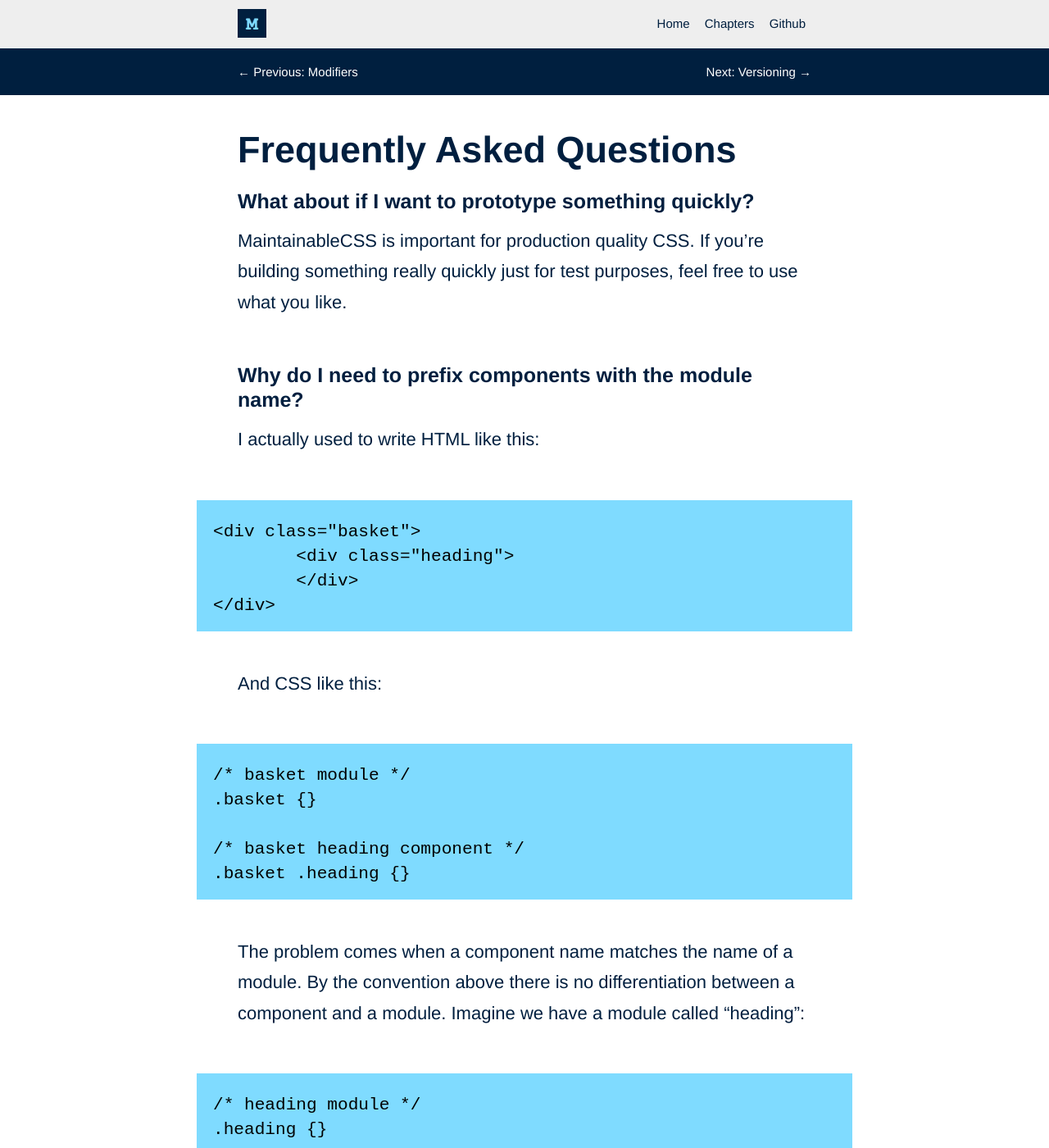
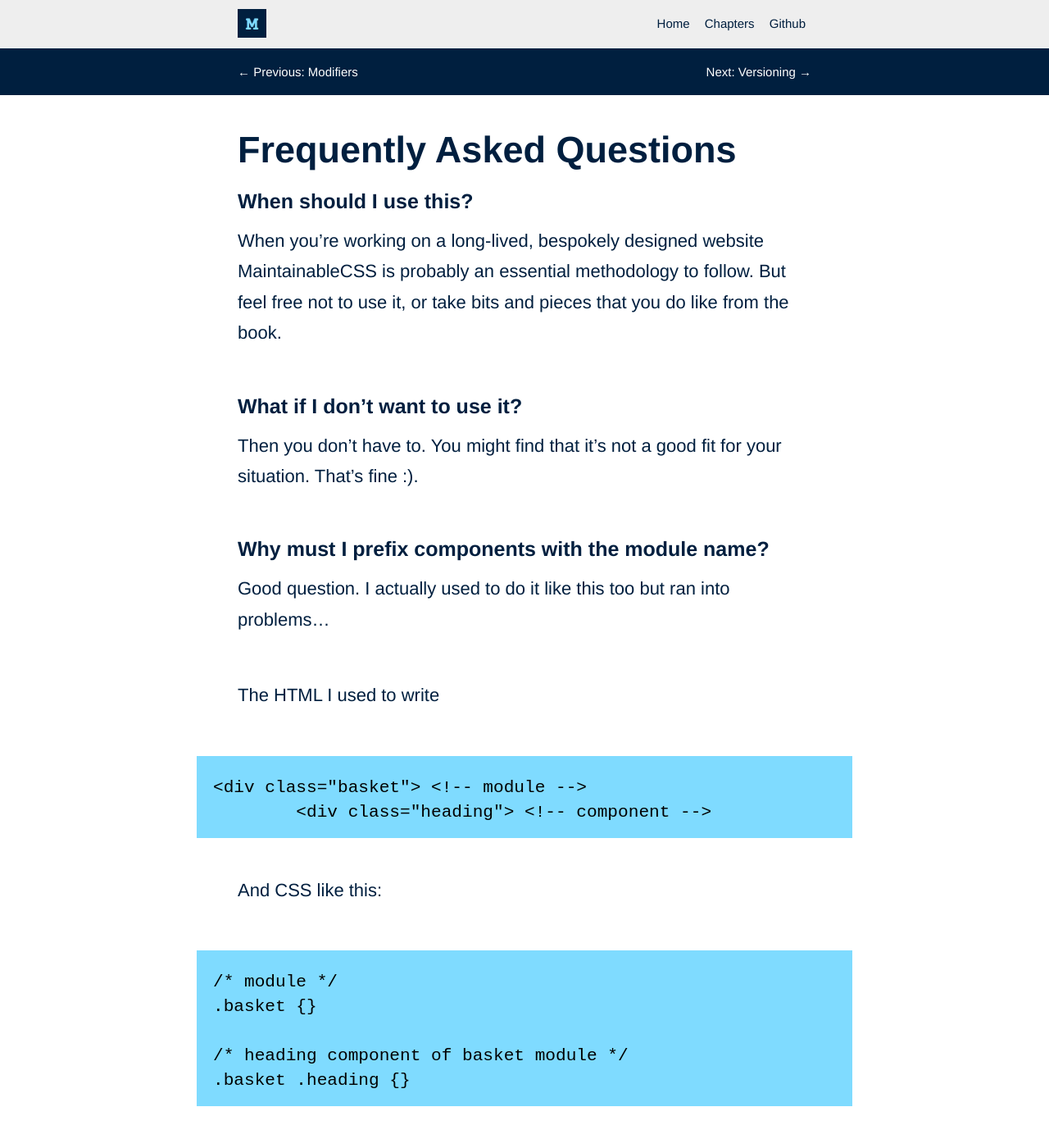
Before and after one commit to adamsilver/maintainablecss.com-jekyll, a Jekyll site: the page built from _chapters/09-faqs.md, in a window 1280 px wide and 1400 px high. Shown: the whole window at 82% size. Built offline with Jekyll 4.4.1, drawn with Linux system fonts in a browser that asks for light colours; some of the changed text lies outside the part shown.

Commit message:
faqs latest

```diff
--- a/_chapters/09-faqs.md
+++ b/_chapters/09-faqs.md
@@ -6,35 +6,34 @@ permalink: /chapters/faqs/
 description: Common questions answered
 ---
 
-## What about if I want to prototype something quickly?
+## When should I use this?
 
-MaintainableCSS is important for production quality CSS. If you're building something really quickly just for test purposes, feel free to use what you like.
+When you're working on a long-lived, bespokely designed website MaintainableCSS is probably an essential methodology to follow. But feel free not to use it, or take bits and pieces that you do like from the book.
 
-## Why do I need to prefix components with the module name?
+## What if I don't want to use it?
 
-I actually used to write HTML like this:
+Then you don't have to. You might find that it's not a good fit for your situation. That's fine :).
 
-	<div class="basket">
-		<div class="heading">
-		</div>
-	</div>
+## Why must I prefix components with the module name?
+
+Good question. I actually used to do it like this too but ran into problems...
+
+The HTML I used to write
+
+	<div class="basket"> <!-- module -->
+		<div class="heading"> <!-- component -->
 
 And CSS like this:
 
-	/* basket module */
+	/* module */
 	.basket {}
 
-	/* basket heading component */
+	/* heading component of basket module */
 	.basket .heading {}
 
-The problem comes when a component name matches the name of a module. By the convention above there is no differentiation between a component and a module. Imagine we have a module called "heading":
+The first problem is that within the HTML you can't differentiate between a module and a component which makes maintainence a bit harder.
 
-	/* heading module */
-	.heading {}
-
-In this case the `.basket .heading` *component* will incorrectly inherit the styles from the `.heading` *module*.
-
-"ieading" and "item" and many other words are meaningful to lots of different modules and components across a website but they might also be names for the module itself. Follow MaintainableCSS [conventions](/chapters/conventions/) means you avoid this problem.
+The second problem is that a `.basket .heading` *component* will incorrectly inherit the styles from the `.heading` *module* which is something we don't want.
 
 ## What about common styles that you use across different modules e.g. buttons?
 
@@ -60,39 +59,6 @@ Or you can just have a button as a module:
 
 There is nothing wrong with having a module within a module. You just have to be careful with the latter approach, because once you edit a style it propagates everywhere, and this can be problematic due to unexpected regression.
 
-## What about reusing common Javascript behaviour such as showing and hiding?
-<!--https://github.com/adamsilver/maintainablecss.com/issues/20-->
-
-Let's say you have 2 modules, Module A and Module B. Each of them look completely different, are completely different except they both have a collapsed state. Normally you would have some script that adds and removes the class in order to implement this.
-
-The first way is to have an option inside the Collapser Javascript component as follows:
-
-	var collapser1 = new Collapser(el, { cssHideClass: 'moduleA-isHidden' });
-	var collapser2 = new Collapser(el, { cssHideClass: 'moduleB-isHidden });
-
-The CSS might be:
-
-	/* hidden */
-	.moduleA-isHidden,
-	.moduleB-isHidden {
-		display: none;
-	}
-
-If this becomes painful then you could consider a global state as follows:
-
-	.globalState-isHidden {
-		display: none;
-	}
-
-Then the Javascript is as follows:
-
-	var collapser1 = new Collapser(el});
-	var collapser2 = new Collapser(el);
-
-Whilst this latter one, might at first appear to be more maintainable, you have to be careful doing this. It might be that you want to drive other styles from this class. But what applies to one module may not apply to the other.
-
-Which leads to the last option of prefixing Javascript related behaviour with a prefix of "js-".
-
 ## This seems similar to BEM, why use it?
 
-It is similar to BEM. The conventions are a little different, the terminology is a little different and the rationale is very different. But all in all, if you're happy with BEM, stick with it.
+It is similar to BEM. The conventions are a little different, the terminology is a little different and the rationale is different. But all in all, if you're happy with BEM (or any other methodology), stick with it unless it starts to cause you pain.
```
